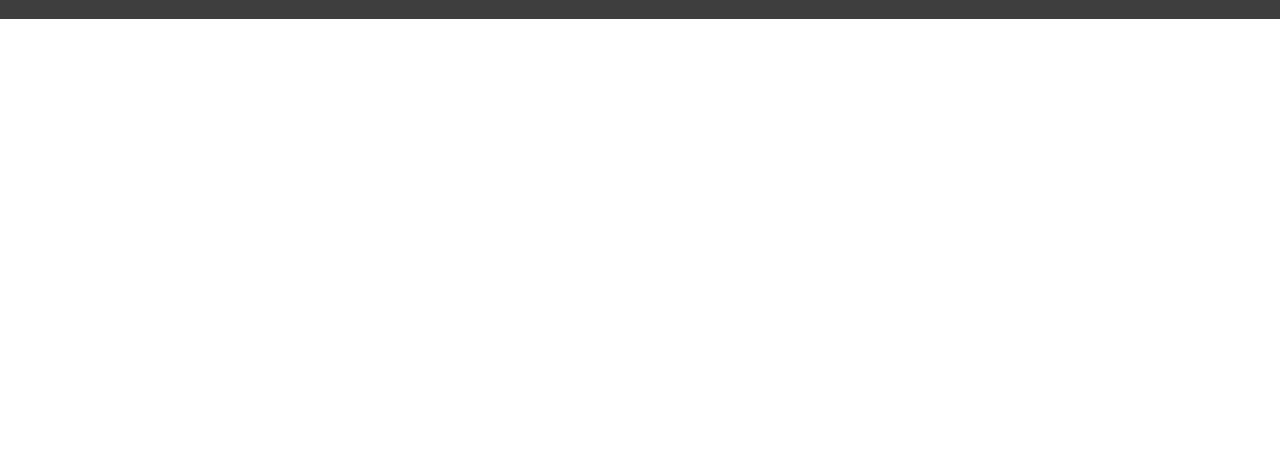
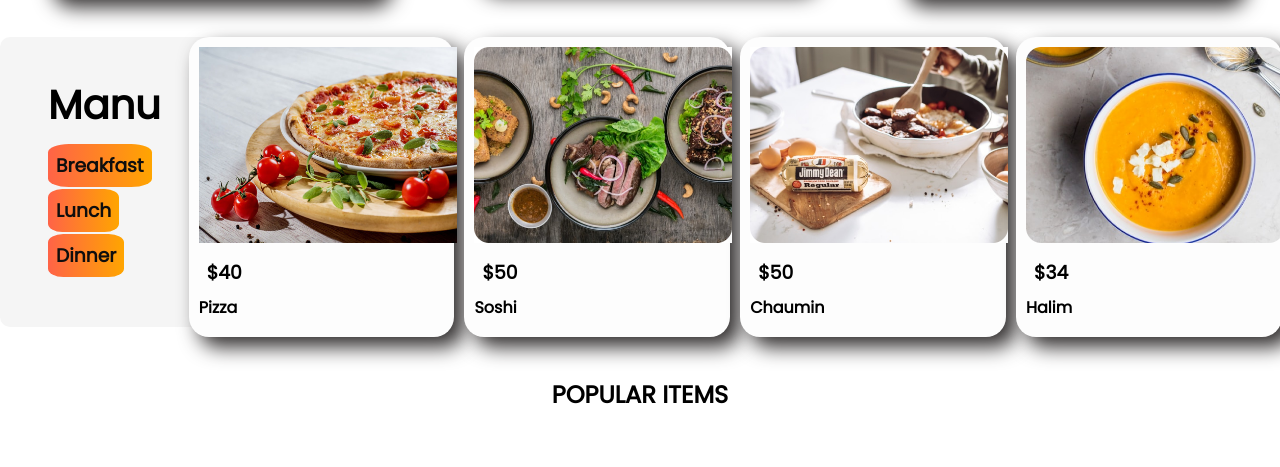
Before and after one commit to joy-sarkar/food-lab, a plain HTML site: page index.html in a window 1280 px wide. Shown: the part 1717-2184 px from the top of the page. Before the commit the page ends 1736 px from the top, so only its background shows below. Drawn offline with Linux system fonts and the light colour scheme.

Commit message:
images add

```diff
--- a/index.html
+++ b/index.html
@@ -17,7 +17,7 @@
             <h1>Maintain your body </h1>
             <h1>with Food lab</h1>
             <p>We provide healthy and all time. You take it and maintain your body.we also provide fat-less food. we belive 'that health is wealth'</p>
-            <a target="-blank" href="https:www.foodpanda.com">ORDER FOOD</a>
+            <a class="btn" target="-blank" href="https:www.foodpanda.com">ORDER FOOD</a>
         </div>
         <div class="top right"><img src="images/top.png" alt=""></div>
     </section>
@@ -26,12 +26,12 @@
         <div class="about a-right">
                     <h1>About Us</h1>
                     <p>We are a food-family. We always try to provide healthy food all time. Our main goal is provide you healthy food. Our main intention is keeps you healthy and fit.</p>
-                    <a href="#">Contact</a>
+                    <a class="btn" href="#">Contact</a>
         </div>
     </section>
     <section class="recipies">
                 <h1>Our Recipis</h1>
-                <p></p>
+                <p>All time we made our food with proper vagitabal and maintain deat rules. Mostly of the time we are use vasitabale and oraganic food.</p>
     </section>
     <section class="food">
         <div class="food-1 iteam">
@@ -56,6 +56,50 @@
                         </div>
         </div>
     </section>
+    <section class="menu">
+       <div class="manu-left">
+                <div id="manu-item">
+                    <div id="mane-head">
+                            <h1>Manu</h1>
+                    </div>
+                    <div id="manu-boby">
+                        <h3><a class="m-item" href="">Breakfast</a></h3>
+                        <h3><a class="m-item" href="">Lunch</a></h3>
+                        <h3><a class="m-item" href="">Dinner</a></h3>
+                    </div>
+                </div>
+       </div>
+       <div class="manu-right">
+            <div class="food-iteam-1"><img src="images/food-item1.jpg" alt="">
+                <h3>$40</h3>
+                <h4>Pizza</h4>
+            </div>
+            <div class="food-iteam-1"><img src="images/food-item2 (1).jpg" alt="">
+            <h3>$50</h3>
+            <h4>Soshi</h4>
+            </div>
+            <div class="food-iteam-1"><img src="images/food-item3.jpg" alt="">
+                <h3>$50</h3>
+                <h4>Chaumin</h4>
+            </div>
+            <div class="food-iteam-1"><img src="images/food-item4.png" alt="">
+                <h3>$34</h3>
+                <h4>Halim</h4>
+            </div>
+       </div>
+
+        </div>
+    </section>
+    <section class="popular-iteams">
+        <div id="left"><h2>POPULAR ITEMS </h2></div>
+        <div id="right">
+            <div class="p-1"></div>
+            <div class="p-1"></div>
+            <div class="p-1"></div>
+            <div class="p-1"></div>
+        </div>
+
+    </section>
     <footer>
         <h2><span>Food</span> lab</h2>
         <p>©All copy right reserved by Food lab</p>
--- a/style.css
+++ b/style.css
@@ -5,16 +5,6 @@
 body{
     font-family: 'Poppins', sans-serif;
 }
-a{
-    text-decoration: none;
-    background-image: linear-gradient(to right,orange,rgb(241, 61, 30));
-    padding: 10px 25px;
-    border-radius: 10px;
-    color: white;
-    font-size: small;
-
-}
-
 .top-bg{
     display: flex;
     margin-bottom: 60px;
@@ -26,14 +16,25 @@ a{
     padding: 140px 30px 20px 80px;
 
 }
+
+span{
+    color: tomato;
+}
 .left h1{
     font-size: 50px;
 }
 .left p{
     margin-bottom: 30px;
 }
-span{
-    color: tomato;
+
+.btn{
+    text-decoration: none;
+    background-image: linear-gradient(to right,orange,rgb(241, 61, 30));
+    padding: 10px 25px;
+    border-radius: 10px;
+    color: white;
+    font-size: small;
+
 }
 .right{padding: 30px 20px 10px 20px;
 
@@ -51,7 +52,7 @@ span{
 }
 .a-left img{
     width: 40%;
-    padding: 12px 30px 10px 50px;
+    padding: 12px 30px 10px 90px;
 }
 .a-right{
     width: 40%;
@@ -64,6 +65,13 @@ span{
     height: 200px;
     width: 100%;
     text-align: center;
+    margin-top: 60px;
+
+}
+.recipies p{
+    width: 40%;
+    text-align: center;
+    margin: auto;
 }
 .food{
     display: flex;
@@ -83,12 +91,75 @@ span{
 .iteam img{
     width: 100%;
     height: auto;
-     border-radius: 20px;
+    border-radius: 20px;
+}
+.menu{
+    height: 300px;
+    width: 100%;
+    display: flex;
+    margin:40px 0px ;
+
+}
+#manu-item{
+    background-color: whitesmoke;
+    width: 100%;
+    height: 80%;
+    border-radius: 10px;
+    padding: 30px 20px 20px 40px;
+    margin: auto;
+
+}
+#manu-item a, h3, h1{
+    text-decoration: none;
+    padding: 8px;
+
+}
+.manu-left h1{
+    font-size: 40px;
+}
+
+.m-item{
+    color: white;
+    margin: auto;
+    border-radius: 20%;
+    color: rgb(15, 14, 14);
+    background-image: linear-gradient(to left,orange, tomato);
+}
+.manu-left{
+    width: 20%;
+
+}
+.manu-right{
+    display: flex;
+    width: 80%;
+    margin-right: 80px;
+}
+.food-iteam-1{
+    width: 24%;
+    border-radius: 20px;
+    background-color: rgb(253, 253, 253);
+    box-shadow: 10px 10px 20px rgb(49, 46, 46);
+    padding: 10px;
+    margin-right: 10px;
+
+}
+.food-iteam-1 img{
+    height: 70%;
+}
+#left{
+    text-align: center;
+
+}
+#right{
+
 }
 footer{
     height: 100px;
-    background-color: rgba(26, 24, 24, 0.836);
+    background-color: #252525;
     width: 100%;
-    margin-top: 30px;
+    margin-top: 60px;
     text-align: center;
 }
+footer p{
+    color: whitesmoke;
+}
```
Also changed, not shown: images/food-item1.jpg (added), images/food-item2 (1).jpg (added), images/food-item3.jpg (added), images/food-item4.png (added).
